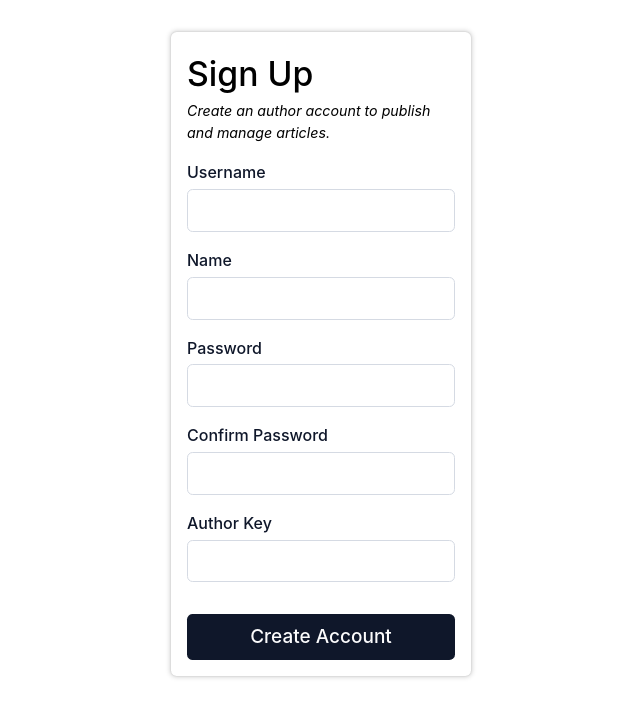
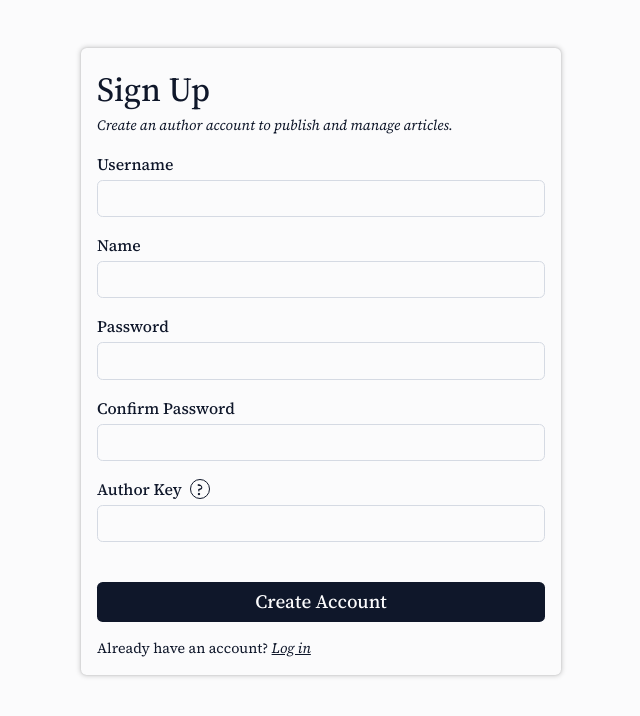
Before and after one commit to Dur4nt3/blog_project_author, a React (Vite) app: page /signup in a window 1280 px wide. Shown: the top 716 px of the page, without its empty margins (319-959 px from the left). Built offline with nearby package versions, Linux system fonts and the light colour scheme.

Commit message:
Further signup form setup

```diff
--- a/src/index.css
+++ b/src/index.css
@@ -39,6 +39,8 @@
     --separator-border: #d5dae3;
     --error-border: #dc2626;
 
+    --hover-dark-darker: #070c17;
+
     --shadow-sm: 0 0 5px 1px rgb(0 0 0 / 0.18), 0 0 2px 0 rgb(0 0 0 / 0.14);
 }
 
@@ -64,7 +66,9 @@ body {
 /* ######################### Form Styles ######################### */
 
 .author-form {
-    max-width: 300px;
+    margin-top: 3rem;
+
+    width: 300px;
 
     border-radius: 0.35rem;
     padding: 1rem;
@@ -97,9 +101,16 @@ body {
     font-weight: 500;
 }
 
+.form-row > label:has(.popover-target-button) {
+    display: flex;
+    align-items: baseline;
+    gap: 0.5rem;
+}
+
 .form-row > input {
-    padding: 0.5rem 0.75rem;
+    padding: 0.35rem 0.6rem;
     background-color: transparent;
+    caret-color: var(--dark-text);
 
     outline: none;
     border: 1px solid var(--separator-border);
@@ -112,10 +123,40 @@ body {
     border: 1px solid var(--primary-color);
 }
 
-.author-form button {
-    margin-top: 1rem;
+.popover-target-button {
+    color: var(--dark-text);
+    cursor: pointer;
+    border: 1px solid var(--dark-text);
+    background-color: transparent;
+    border-radius: 50%;
+    height: 1.25rem;
+    width: 1.25rem;
+    line-height: 0;
+    padding: 0;
 
-    padding: 0.5rem 1rem;
+    transition: 0.2s ease-in-out;
+}
+
+.popover-target-button:hover,
+.popover-target-button:focus {
+    outline: none;
+    border: 1px solid var(--primary-color);
+}
+
+.popover-dropdown-text {
+    font-size: var(--fs-sm);
+    color: var(--light-text);
+    max-width: 240px;
+}
+
+.popover-dropdown-container {
+    background-color: var(--dark-text);
+}
+
+.author-form button:not(.popover-target-button) {
+    margin-top: 1.5rem;
+
+    padding: 0.35rem 0.85rem;
     border-radius: 0.35rem;
     border: none;
     background-color: var(--dark-text);
@@ -130,7 +171,33 @@ body {
 
     font-size: var(--fs-base);
 
-    height: calc(1lh + 0.5rem * 2);
+    height: calc(1lh + 0.35rem * 2);
+
+    transition: 0.2s ease-in-out;
+}
+
+.author-form button:not(.popover-target-button):hover {
+    background-color: var(--hover-dark-darker);
+}
+
+@media (min-width: 40rem) {
+    .author-form {
+        width: 420px;
+    }
+
+    .popover-dropdown-text {
+        max-width: 320px;
+    }
+}
+
+@media (min-width: 80rem) {
+    .author-form {
+        width: 480px;
+    }
+
+    .popover-dropdown-text {
+        max-width: 400px;
+    }
 }
 
 /* ######################### Form Styles ######################### */
--- a/src/main.jsx
+++ b/src/main.jsx
@@ -1,7 +1,8 @@
+
+import '@mantine/core/styles.css';
+
 import './index.css';
 import './assets/stylesheets/reset.css';
-
-import '@mantine/core/styles.css';
 
 import { MantineProvider } from '@mantine/core';
 
--- a/src/modules/routes/root/Signup.jsx
+++ b/src/modules/routes/root/Signup.jsx
@@ -1,8 +1,22 @@
 import './stylesheets/Signup.css';
 
-import { useFetcher } from 'react-router';
+import { useFetcher, Link } from 'react-router';
 
 import FormLoader from '../../utilities/miscUI/FormLoader';
+import HelpPopover from '../../utilities/miscUI/HelpPopover';
+
+function SignupPopoverContent() {
+    return (
+        <>
+            <span>
+                A special key required in order to create an author account, if
+                you don't have this key signup&nbsp;
+            </span>
+            <a href={`${import.meta.env.VITE_READER_APP}/signup`} className='signup-popover-link'>here</a>
+            <span>&nbsp;instead.</span>
+        </>
+    );
+}
 
 export default function Signup() {
     const fetcher = useFetcher();
@@ -35,13 +49,21 @@ export default function Signup() {
             </div>
 
             <div className='form-row'>
-                <label htmlFor='key'>Author Key</label>
+                <label htmlFor='key'>
+                    Author Key{' '}
+                    <HelpPopover content={<SignupPopoverContent />} />
+                </label>
                 <input type='text' name='key' id='key' />
             </div>
 
             <button type='submit'>
                 {fetcher.state === 'idle' ? 'Create Account' : <FormLoader />}
             </button>
+
+            <p className='login-notice'>
+                Already have an account?&nbsp;
+                <Link to='/login'>Log in</Link>
+            </p>
         </fetcher.Form>
     );
 }
--- a/src/modules/routes/root/stylesheets/Signup.css
+++ b/src/modules/routes/root/stylesheets/Signup.css
@@ -1,3 +1,14 @@
-.signup-form {
-    margin-top: 2rem;
+.login-notice {
+    margin-top: 1rem;
+    font-size: var(--fs-sm);
 }
+
+.login-notice a {
+    font-style: italic;
+    color: var(--dark-text);
+}
+
+.signup-popover-link {
+    font-style: italic;
+    color: var(--light-text);
+}
--- /dev/null
+++ b/src/modules/utilities/miscUI/HelpPopover.jsx
@@ -0,0 +1,14 @@
+import { Popover } from '@mantine/core';
+
+export default function HelpPopover({ content }) {
+    return <Popover position='top' classNames={{
+        dropdown: 'popover-dropdown-container'
+    }}>
+        <Popover.Target>
+            <button className='popover-target-button' type='button'>?</button>
+        </Popover.Target>
+        <Popover.Dropdown>
+            <p className="popover-dropdown-text">{content}</p>
+        </Popover.Dropdown>
+    </Popover>
+}
```
